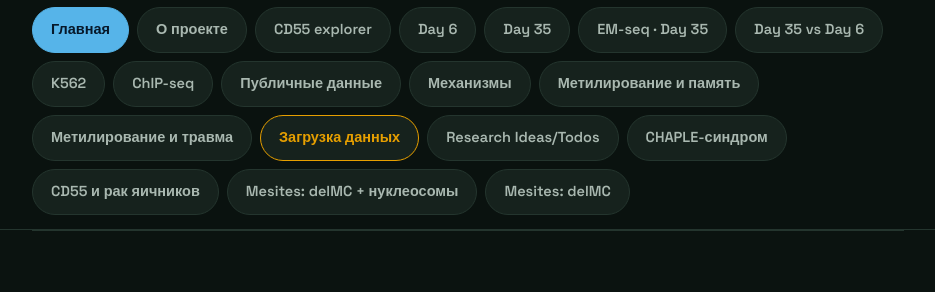
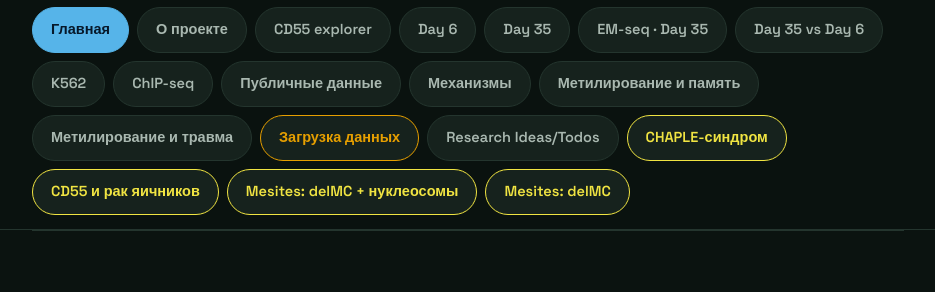
Before and after one commit to MichalRozenwald/tellmemore, a plain HTML site: page docs/index.html in a window 1280 px wide. Shown: the part 64-356 px from the top of the page, without its empty margins (172-1107 px from the left). Drawn offline with Linux system fonts and the light colour scheme; a script that the page names is missing.

Commit message:
Nav: link Ella's 4 pages directly from docs/ instead of from docs/pages_by_Ella/ as it was in prev commit, give them a yellow accent - Point the 4 new nav entries at docs/ top level (no pages_by_Ella/ prefix): CHAPLEedited.htm, cd55HGSOCedited.htm, mesites_plot_wNucNEW.html, mesites_plotEDITED.htm. Original filenames and their internal relative paths (assets/theme.css, about.html, etc.) are untouched and correct as long as the files live at docs/ root. - Added a `.ella-link` class to these 4 <a> tags with a subtle --yellow accent (border + hover fill), so they read as a distinct group in the nav without changing pill size/shape. Blue is the default link color and orange is already used for the upload link, so yellow is the third hue already in the Okabe-Ito palette, not a new color. - No change to i18n keys, scroll-collapse behavior, or link text from the previous commit — path and styling only.

```diff
--- a/docs/index.html
+++ b/docs/index.html
@@ -75,6 +75,15 @@
   }
   .nav-links a.upload-nav-link:hover, .nav-links a.upload-nav-link:focus-visible{
     background:var(--orange); border-color:var(--orange); color:#2B1900;
+  }
+  /* Ella's 4 pages get their own subtle accent so they read as a distinct
+     group in the nav, without changing the pill shape/size — same pattern
+     as .upload-nav-link above, just a different hue from the shared palette. */
+  .nav-links a.ella-link{
+    border-color:var(--yellow); color:var(--yellow);
+  }
+  .nav-links a.ella-link:hover, .nav-links a.ella-link:focus-visible{
+    background:var(--yellow); border-color:var(--yellow); color:#2B2600;
   }
 
   /* ---------- collapsing nav on scroll ----------
@@ -294,10 +303,10 @@
       <a href="methylation-generational-trauma.html" data-i18n="nav-trauma">Метилирование и травма</a>
       <a href="upload-user-input.html" data-i18n="nav-upload" class="upload-nav-link">Загрузка данных</a>
       <a href="research-ideas-todos.html" data-i18n="nav-research">Research Ideas/Todos</a>
-      <a href="pages_by_Ella/CHAPLEedited.htm" data-i18n="nav-chaple">CHAPLE-синдром</a>
-      <a href="pages_by_Ella/cd55HGSOCedited.htm" data-i18n="nav-hgsoc">CD55 и рак яичников</a>
-      <a href="pages_by_Ella/mesites_plot_wNucNEW.html" data-i18n="nav-mesites-nuc">Mesites: delMC + нуклеосомы</a>
-      <a href="pages_by_Ella/mesites_plotEDITED.htm" data-i18n="nav-mesites">Mesites: delMC</a>
+      <a href="CHAPLEedited.htm" data-i18n="nav-chaple" class="ella-link">CHAPLE-синдром</a>
+      <a href="cd55HGSOCedited.htm" data-i18n="nav-hgsoc" class="ella-link">CD55 и рак яичников</a>
+      <a href="mesites_plot_wNucNEW.html" data-i18n="nav-mesites-nuc" class="ella-link">Mesites: delMC + нуклеосомы</a>
+      <a href="mesites_plotEDITED.htm" data-i18n="nav-mesites" class="ella-link">Mesites: delMC</a>
     </nav>
   </div>
 </header>
```
Also changed, not shown: docs/CHAPLEedited.htm (renamed from docs/pages_by_Ella/CHAPLEedited.htm), docs/cd55HGSOCedited.htm (renamed from docs/pages_by_Ella/cd55HGSOCedited.htm), docs/mesites_plotEDITED.htm (renamed from docs/pages_by_Ella/mesites_plotEDITED.htm), docs/mesites_plot_wNucNEW.html (renamed from docs/pages_by_Ella/mesites_plot_wNucNEW.html).
